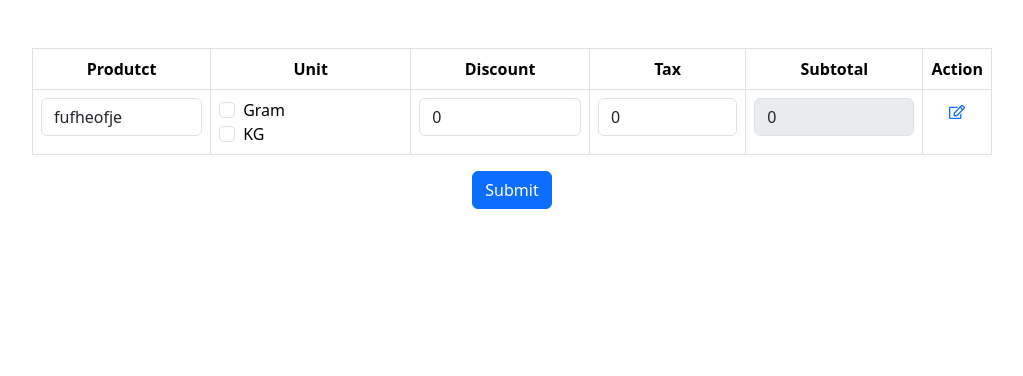
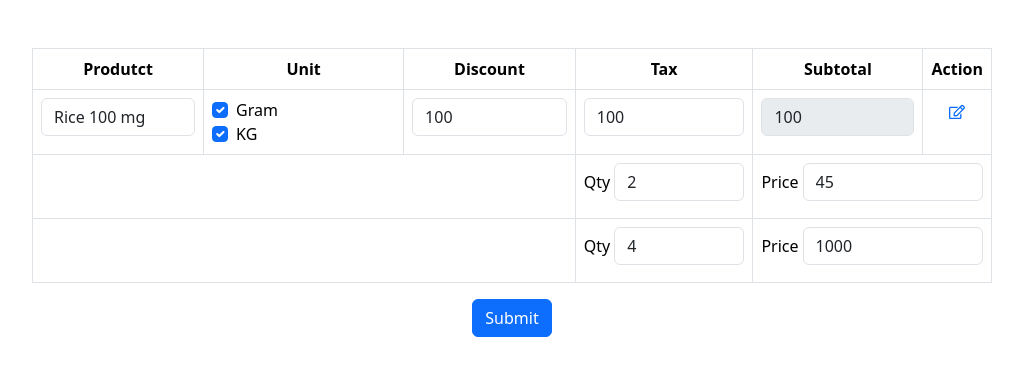
Before and after one commit to Bayshakhe/Lot-Manage, a React (Vite) app: page / in a window 1280 px wide. Shown: the top 376 px of the page, without its empty margins (128-1151 px from the left). Built offline with nearby package versions, Linux system fonts and the light colour scheme.

Commit message:
changes default value structers

```diff
--- a/src/pages/purchase/LotManageModal.jsx
+++ b/src/pages/purchase/LotManageModal.jsx
@@ -1,9 +1,10 @@
-import React from "react";
+import React, { useEffect, useState } from "react";
 import { Button, Modal, Table } from "react-bootstrap";
 import { lotDropdown, unitDropdown } from "./utils/dropdownData";
 import { Controller, useFormContext } from "react-hook-form";
 
-const LotManageModal = ({ modal, setModal, toggle, units }) => {
+const LotManageModal = ({ modal, setModal, toggle, units, data }) => {
+  const [hasError, setHasError] = useState();
   const methods = useFormContext();
 
   const {
@@ -11,6 +12,8 @@ const LotManageModal = ({ modal, setModal, toggle, units }) => {
     control,
     formState: { errors },
     setValue,
+    setError,
+    clearErrors,
     watch,
   } = methods;
 
@@ -35,7 +38,43 @@ const LotManageModal = ({ modal, setModal, toggle, units }) => {
     }
   };
 
-  // console.log(watch("lotProducts"));
+  const handleLotManage = () => {
+    data?.lotProducts.map((item) => {
+      console.log({ item });
+      if (item.checked) {
+        item.units.map((unit, i) => {
+          if (!unit.quantity) {
+            setError(`lotProducts[${item.index}].units[${i}].quantity`, {
+              type: "custom",
+              message: "Quantity is required",
+            });
+          } else {
+            clearErrors(`lotProducts[${item.index}].units[${i}].quantity`);
+          }
+        });
+      } else {
+        item.units.map((unit, i) => {
+          clearErrors(`lotProducts[${item.index}].units[${i}].quantity`);
+        });
+      }
+    });
+
+    // if (errors?.lotProducts) {
+    //   setModal(false);
+    // } else if (!errors?.lotProducts) {
+    //   setModal(true);
+    // }
+
+    setModal(false);
+  };
+
+  // useEffect(() => {
+  //   if (errors?.lotProducts?.length < 0) {
+  //     setModal(false);
+  //   } else {
+  //     setModal(true);
+  //   }
+  // }, [errors]);
 
   return (
     <Modal
@@ -169,7 +208,7 @@ const LotManageModal = ({ modal, setModal, toggle, units }) => {
         </form>
 
         <div className="mt-5 text-end">
-          <Button type="submit" variant="primary">
+          <Button type="submit" variant="primary" onClick={handleLotManage}>
             Submit
           </Button>
         </div>
--- a/src/pages/purchase/index.jsx
+++ b/src/pages/purchase/index.jsx
@@ -1,6 +1,6 @@
 import { useState } from "react";
 import { Button, Form, Table } from "react-bootstrap";
-import { Controller, FormProvider, useForm } from "react-hook-form";
+import { Controller, FormProvider, useForm, useWatch } from "react-hook-form";
 import { unitDropdown } from "./utils/dropdownData";
 import { FaRegEdit } from "react-icons/fa";
 import * as yup from "yup";
@@ -8,122 +8,39 @@ import { yupResolver } from "@hookform/resolvers/yup";
 import LotManageModal from "./LotManageModal";
 
 const purchaseDefaultValue = {
-  productName: "fufheofje",
-  units: [],
-  discount: 0,
-  tax: 0,
-  lotProducts: [],
+  productName: "Rice 100 mg",
+  discount: 100,
+  tax: 100,
+  subTotal: 100,
+  quantity: [
+    {
+      id: "6639b84f5b8e534fa8da6d40",
+      price: "45",
+      qty: "2",
+    },
+    {
+      id: "6639b84f5b8e534fa8da6d40",
+      price: "1000",
+      qty: "4",
+    },
+  ],
+  lot: {
+    lotId1: {
+      unitId1: 1,
+      unitId2: 2,
+    },
+    lotId2: {
+      unitId1: 5,
+      unitId2: 3,
+    },
+  },
+  selectedUnits: ["6639b84f5b8e534fa8da6d40", "6639b8485b8e534fa8da6d3c"],
 };
 
 const PurchasePage = () => {
   const [modal, setModal] = useState(false);
 
-  const schemaResolver = yup.object().shape({
-    productName: yup.string().required("This field is required"),
-    units: yup
-      .array()
-      .of(
-        yup.object().shape({
-          checked: yup.boolean(),
-          quantity: yup.number().when(
-            "checked",
-            (a, b, value) => {
-              if (value?.parent?.checked) {
-                if (
-                  value?.from &&
-                  value?.from[1]?.value?.lotProducts?.length > 0
-                ) {
-                  value.from[1].value.lotProducts.map((item) => {
-                    if (item.checked) {
-                      return yup.number().notRequired();
-                    }
-                  });
-                } else {
-                  return yup
-                    .number()
-                    .min(0)
-                    .typeError(() => "Quantity must be valid number")
-                    .required(() => "Quantity is required");
-                }
-              }
-            },
-            [["checked", "checked"]]
-          ),
-          price: yup.number().when(
-            "checked",
-            (a, b, value) => {
-              if (value?.parent?.checked) {
-                if (
-                  value?.from &&
-                  value?.from[1]?.value?.lotProducts?.length > 0
-                ) {
-                  value.from[1].value.lotProducts.map((item) => {
-                    if (item.checked) {
-                      return yup.number().notRequired();
-                    }
-                  });
-                } else {
-                  return yup
-                    .number()
-                    .min(0)
-                    .typeError(() => "Price must be valid number")
-                    .required(() => "Price is required");
-                }
-              }
-            },
-            [["checked", "checked"]]
-          ),
-        })
-      )
-      .test(
-        "at-least-one-selected",
-        "You must select at least one unit",
-        function (units) {
-          return units.some((unit) => unit.checked);
-        }
-      ),
-    lotProducts: yup.array().of(
-      yup.object().shape({
-        checked: yup.boolean(),
-        units: yup.array().of(
-          yup.object().shape({
-            quantity: yup.number().when("checked", (a, b, value) => {
-              console.log({ value });
-
-              if (value.from && value?.from[2].value.lotProducts?.length > 0) {
-                value.from[2].value.lotProducts.map((item) => {
-                  if (item.checked) {
-                    return yup
-                      .number()
-                      .min(0)
-                      .typeError(() => "Quantity must be valid number")
-                      .required(() => "Quantity is required");
-                  } else {
-                    return yup.number().notRequired();
-                  }
-                });
-              }
-            }),
-            price: yup.number().when("checked", (a, b, value) => {
-              value.from &&
-                value?.from[2].value.lotProducts?.length > 0 &&
-                value?.from[2].value.lotProducts.map((item) => {
-                  if (item.checked) {
-                    return yup
-                      .number()
-                      .min(0)
-                      .typeError(() => "Price must be valid number")
-                      .required(() => "Price is required");
-                  } else {
-                    return yup.number().notRequired();
-                  }
-                });
-            }),
-          })
-        ),
-      })
-    ),
-  });
+  const schemaResolver = yup.object().shape({});
 
   const methods = useForm({
     defaultValues: purchaseDefaultValue,
@@ -135,42 +52,19 @@ const PurchasePage = () => {
     watch,
     control,
     formState: { errors },
-    setValue,
   } = methods;
 
   const toggle = () => {
     setModal(!modal);
   };
 
-  const handleUnitSelect = (target, unit, index) => {
-    const currentUnits = watch("units");
-
-    if (target) {
-      // When checked, add or update the unit
-      const updatedUnits = currentUnits.some(
-        (item) => item.value === unit.value
-      )
-        ? currentUnits.map((item) =>
-            item.value === unit.value ? { ...item, checked: true, index } : item
-          )
-        : [...currentUnits, { ...unit, checked: true, index }];
-
-      setValue("units", updatedUnits);
-    } else {
-      // When unchecked, remove the unit or set checked to false
-      const updatedUnits = currentUnits.map((item) =>
-        item.value === unit.value ? { ...item, checked: false, index } : item
-      );
-
-      setValue("units", updatedUnits);
-    }
-  };
+  const handleUnitSelect = (target, unit, index) => {};
 
   const onSubmit = () => {
     console.log(watch());
   };
 
-  console.log({ errors, watch: watch() });
+  const selectedUnits = watch("selectedUnits");
 
   return (
     <FormProvider {...methods}>
@@ -210,7 +104,7 @@ const PurchasePage = () => {
                   <div key={unit.value}>
                     <Controller
                       control={control}
-                      {...register(`units`)}
+                      {...register(`selectedUnits[${index}]`)}
                       render={({ field }) => (
                         <>
                           <input
@@ -218,9 +112,9 @@ const PurchasePage = () => {
                             id={unit.value}
                             type="checkbox"
                             className="form-check-input"
-                            value={unit.value}
+                            checked={field.value || false}
                             onChange={(e) =>
-                              handleUnitSelect(e.target.checked, unit, index)
+                              field.onChange(e.target.checked ? unit.value : "")
                             }
                           />
                           <label
@@ -269,16 +163,14 @@ const PurchasePage = () => {
                 <FaRegEdit className="text-primary" onClick={toggle} />
               </td>
             </tr>
-            {watch("units")?.map(
-              (unit, index) =>
-                unit.checked && (
+            {watch("quantity")?.map((unit, index) => (
               <tr key={unit.value}>
                 <td colSpan={3}></td>
                 <td>
                   <div className="d-flex gap-1 align-items-baseline">
                     <p>Qty</p>
                     <Controller
-                          name={`units[${index}].quantity`}
+                      name={`quantity[${index}].qty`}
                       control={control}
                       render={({ field }) => (
                         <input
@@ -290,9 +182,9 @@ const PurchasePage = () => {
                       )}
                     />
                   </div>
-                      {errors?.units && errors?.units[index]?.quantity && (
+                  {errors?.quantity && errors?.quantity[index]?.qty && (
                     <p className="text-danger">
-                          {errors?.units[index].quantity.message}
+                      {errors?.quantity[index].qty.message}
                     </p>
                   )}
                 </td>
@@ -300,7 +192,7 @@ const PurchasePage = () => {
                   <div className="d-flex gap-1 align-items-baseline">
                     <p>Price</p>
                     <Controller
-                          name={`units[${index}].price`}
+                      name={`quantity[${index}].price`}
                       control={control}
                       render={({ field }) => (
                         <input
@@ -312,15 +204,14 @@ const PurchasePage = () => {
                       )}
                     />
                   </div>
-                      {errors?.units && errors?.units[index]?.price && (
+                  {errors?.quantity && errors?.quantity[index]?.price && (
                     <p className="text-danger">
-                          {errors?.units[index].price.message}
+                      {errors?.quantity[index].price.message}
                     </p>
                   )}
                 </td>
               </tr>
-                )
-            )}
+            ))}
           </tbody>
         </Table>
         <div className="text-center">
@@ -334,6 +225,7 @@ const PurchasePage = () => {
         setModal={setModal}
         toggle={toggle}
         units={watch("units")}
+        data={watch()}
       />
     </FormProvider>
   );
```
Lines whose indentation alone changed are shown as unchanged.
